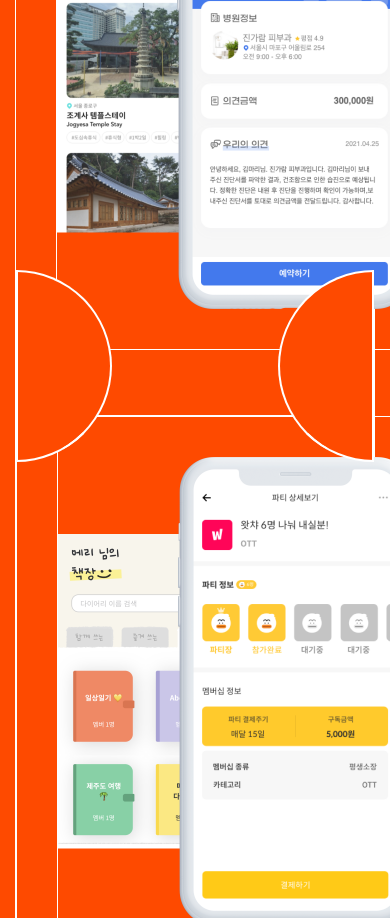
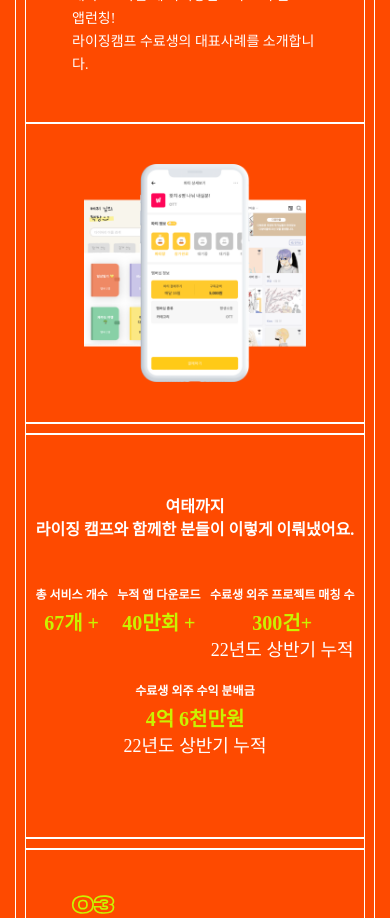
Before and after one commit to mingzooo/RC-landingPage, a React (Create React App) app: page / in a window 390 px wide. Shown: the part 3000-3918 px from the top of the page. Built offline with nearby package versions, Linux system fonts and the light colour scheme; a web font is replaced by a local one.

Commit message:
feat:result 모바일 반응형

```diff
--- a/src/component/result.js
+++ b/src/component/result.js
@@ -31,18 +31,10 @@ const Result = () => {
           </div>
         </TitleWrap>
         <ContainerWrap>
-          <div
-            style={{
-              border: "1px solid white",
-              padding: "2.5rem 0",
-            }}
-          >
+          <div className="top-box">
             <div>
               {/* result1 */}
-              <div
-                id="grid"
-                style={{ position: "relative", padding: "0 2.5rem" }}
-              >
+              <div id="grid" className="inside-box">
                 <Circle style={{ borderRadius: "0 6rem 6rem 0" }} />
                 <div
                   style={{
@@ -75,46 +67,22 @@ const Result = () => {
                     padding: "2.5rem 0",
                   }}
                 >
-                  <img
-                    src={mockup_a}
-                    style={{ width: "29.7369rem", height: "29.25rem" }}
-                  />
+                  <img src={mockup_a} className="mock-up" />
                 </div>
                 <Circle style={{ borderRadius: "6rem 0 0 6rem", right: "0" }} />
               </div>
               <div id="grid">
                 <div
+                  id="grid-left"
                   style={{
                     height: "2.0456rem",
                     borderRight: "0.5px solid white",
                   }}
                 />
-                <div
-                  style={{
-                    height: "2.0456rem",
-                    borderLeft: "0.5px solid white",
-                  }}
-                />
+                <div id="grid-right" className="grid-right-top" />
               </div>
               {/* result2 */}
-              <div
-                id="grid"
-                style={{ border: "0.5px solid white", padding: "0 2.5rem" }}
-              >
-                <div
-                  style={{
-                    display: "flex",
-                    alignItems: "center",
-                    justifyContent: "center",
-                    border: "0.5px solid white",
-                    padding: "2.5rem 0",
-                  }}
-                >
-                  <img
-                    src={mockup_b}
-                    style={{ width: "29.7369rem", height: "29.25rem" }}
-                  />
-                </div>
+              <div id="grid" className="inside-box">
                 <div
                   style={{
                     border: "0.5px solid white",
@@ -136,42 +104,40 @@ const Result = () => {
                     라이징캠프 수료생의 대표사례를 소개합니다.
                   </div>
                 </div>
+                <div
+                  style={{
+                    display: "flex",
+                    alignItems: "center",
+                    justifyContent: "center",
+                    border: "0.5px solid white",
+                    padding: "2.5rem 0",
+                  }}
+                >
+                  <img src={mockup_b} className="mock-up" />
+                </div>
+              </div>
+              <div id="grid" className="inside-box">
+                <div
+                  id="grid-left"
+                  style={{ height: "2.0456rem", borderLeft: "1px solid white" }}
+                />
+                <div id="grid-right" className="grid-right-top" />
+              </div>
+              <div className="inside-box">
+                <MiddleContainer />
+              </div>
+              {/* result3 */}
+              <div id="grid" className="inside-box">
+                <div
+                  id="grid-left"
+                  style={{ height: "2.0456rem", borderLeft: "1px solid white" }}
+                />
+                <div id="grid-right" className="grid-right-top" />
               </div>
               <div
                 id="grid"
-                style={{ border: "0.5px solid white", padding: "0 2.5rem" }}
-              >
-                <div
-                  style={{ height: "2.0456rem", borderLeft: "1px solid white" }}
-                />
-                <div
-                  style={{
-                    height: "2.0456rem",
-                    borderRight: "1px solid white",
-                  }}
-                />
-              </div>
-              <div style={{ padding: "0 2.5313rem" }}>
-                <MiddleContainer />
-              </div>
-              {/* result3 */}
-              <div
-                id="grid"
-                style={{ border: "0.5px solid white", padding: "0 2.5rem" }}
-              >
-                <div
-                  style={{ height: "2.0456rem", borderLeft: "1px solid white" }}
-                />
-                <div
-                  style={{
-                    height: "2.0456rem",
-                    borderRight: "1px solid white",
-                  }}
-                />
-              </div>
-              <div
-                id="grid"
-                style={{ position: "relative", padding: "0 2.5313rem" }}
+                className="inside-box"
+                style={{ position: "relative" }}
               >
                 <Circle style={{ borderRadius: "0 6rem 6rem 0" }} />
                 <div
@@ -207,40 +173,19 @@ const Result = () => {
                     padding: "2.5rem 0",
                   }}
                 >
-                  <img
-                    src={mockup_c}
-                    style={{ width: "29.7369rem", height: "29.25rem" }}
-                  />
+                  <img src={mockup_c} className="mock-up" />
                 </div>
                 <Circle style={{ borderRadius: "6rem 0 0 6rem", right: "0" }} />
               </div>
               <div id="grid">
                 <div
+                  id="grid-left"
                   style={{ height: "2.0456rem", border: "0.5px solid white" }}
                 />
-                <div
-                  style={{ height: "2.0456rem", border: "0.5px solid white" }}
-                />
+                <div id="grid-right" className="grid-right-top" />
               </div>
               {/* result4 */}
-              <div
-                id="grid"
-                style={{ border: "0.5px solid white", padding: "0 2.5rem" }}
-              >
-                <div
-                  style={{
-                    display: "flex",
-                    alignItems: "center",
-                    justifyContent: "center",
-                    border: "0.5px solid white",
-                    padding: "2.5rem 0",
-                  }}
-                >
-                  <img
-                    src={mockup_d}
-                    style={{ width: "29.7369rem", height: "29.25rem" }}
-                  />
-                </div>
+              <div id="grid" className="inside-box">
                 <div
                   style={{
                     border: "0.5px solid white",
@@ -263,55 +208,59 @@ const Result = () => {
                     말고 함께 성장해요.
                   </div>
                 </div>
+                <div
+                  style={{
+                    display: "flex",
+                    alignItems: "center",
+                    justifyContent: "center",
+                    border: "0.5px solid white",
+                    padding: "2.5rem 0",
+                  }}
+                >
+                  <img src={mockup_d} className="mock-up" />
+                </div>
               </div>
               <div
                 id="grid"
-                style={{ border: "0.5px solid white", padding: "0 2.5rem" }}
+                className="inside-box"
+                style={{ border: "0.5px solid white" }}
               >
                 <div
+                  id="grid-left"
                   style={{
                     height: "2.0456rem",
                     borderRight: "0.5px solid white",
                     borderLeft: "1px solid white",
                   }}
                 />
-                <div
-                  style={{
-                    height: "2.0456rem",
-                    borderLeft: "0.5px solid white",
-                    borderRight: "1px solid white",
-                  }}
-                />
+                <div id="grid-right" className="grid-right" />
               </div>
               <div
                 id="grid"
-                style={{ border: "0.5px solid white", padding: "0 2.5rem" }}
+                className="inside-box"
+                style={{ border: "0.5px solid white" }}
               >
                 <Left2 />
                 <Right2 />
               </div>
-              <div
-                id="grid"
-                style={{ border: "0.5px solid white", padding: "0 2.5rem" }}
-              >
+              <div id="grid" className="inside-box">
                 <div
+                  id="grid-left"
                   style={{
                     height: "2.0456rem",
                     borderRight: "0.5px solid white",
                     borderLeft: "1.5px solid white",
                   }}
                 />
-                <div
-                  style={{
-                    height: "2.0456rem",
-                    borderLeft: "0.5px solid white",
-                    borderRight: "1px solid white",
-                  }}
-                />
+                <div id="grid-right" className="grid-right" />
               </div>
-              <div id="grid" style={{ padding: "0 2.5313rem" }}>
+              <div
+                id="grid"
+                className="inside-box"
+                style={{ borderTop: "0.5px solid white" }}
+              >
+                <Left3 />
                 <Right3 />
-                <Left3 />
               </div>
             </div>
           </div>
@@ -359,40 +308,14 @@ const MiddleContainer = () => {
 
 const Left2 = () => {
   return (
-    <div
-      style={{
-        borderRight: "0.5px solid white",
-        borderLeft: "0.5px solid white",
-        padding: "2.875rem",
-        display: "flex",
-        flexDirection: "column",
-        justifyContent: "center",
-      }}
-    >
-      <div
-        style={{
-          fontSize: "1.75rem",
-          lineHeight: "2.5rem",
-          textAlign: "center",
-          color: "#CAF200",
-          marginBottom: "0.9375rem",
-        }}
-        className="notoBold"
-      >
+    <LeftContainer>
+      <div className="notoBold title">
         라이징 캠프와
         <br />
         함께 성장하는 환경
       </div>
       <ClubWrap>
-        <div
-          style={{
-            display: "flex",
-            flexDirection: "column",
-            textAlign: "center",
-            alignItems: "center",
-            width: "8.125rem",
-          }}
-        >
+        <div className="club-wrap">
           <div className="notoMedium club-box">딴딴클럽</div>
           <div className="notoRegular">
             루틴을 만들고
@@ -402,15 +325,7 @@ const Left2 = () => {
             챌린지
           </div>
         </div>
-        <div
-          style={{
-            display: "flex",
-            flexDirection: "column",
-            textAlign: "center",
-            alignItems: "center",
-            width: "9.625rem",
-          }}
-        >
+        <div className="club-wrap">
           <div className="notoMedium club-box">머신러닝</div>
           <div className="notoRegular">
             다양한 액티비티와
@@ -420,15 +335,7 @@ const Left2 = () => {
             커뮤니티
           </div>
         </div>
-        <div
-          style={{
-            display: "flex",
-            flexDirection: "column",
-            textAlign: "center",
-            alignItems: "center",
-            width: "9.625rem",
-          }}
-        >
+        <div className="club-wrap">
           <div className="notoMedium club-box">반딧불이 원정대</div>
           <div className="notoRegular">
             1일 1커밋으로 <br />
@@ -436,15 +343,7 @@ const Left2 = () => {
             채워나가는 챌린지
           </div>
         </div>
-        <div
-          style={{
-            display: "flex",
-            flexDirection: "column",
-            textAlign: "center",
-            alignItems: "center",
-            width: "10rem",
-          }}
-        >
+        <div className="club-wrap">
           <div className="notoMedium club-box">위클리 스크럼</div>
           <div className="notoRegular">
             같이 수강하는 팀원들과 <br />
@@ -452,15 +351,7 @@ const Left2 = () => {
             공유하는 회의
           </div>
         </div>
-        <div
-          style={{
-            display: "flex",
-            flexDirection: "column",
-            textAlign: "center",
-            alignItems: "center",
-            width: "10rem",
-          }}
-        >
+        <div className="club-wrap">
           <div className="notoMedium club-box">알고리즘 캠프</div>
           <div className="notoRegular">
             코딩테스트를 위한
@@ -469,24 +360,15 @@ const Left2 = () => {
           </div>
         </div>
       </ClubWrap>
-    </div>
+    </LeftContainer>
   );
 };
 
 const Right2 = () => {
   return (
-    <div
-      style={{
-        display: "flex",
-        alignItems: "center",
-        padding: "2.875rem 0",
-        justifyContent: "center",
-        borderRight: "0.5px solid white",
-        borderLeft: "0.5px solid white",
-      }}
-    >
-      <img src={activity} style={{ width: "29.0625rem", height: "22.25rem" }} />
-    </div>
+    <RightContainer>
+      <img src={activity} />
+    </RightContainer>
   );
 };
 
@@ -529,17 +411,9 @@ const Left3 = () => {
 
 const Right3 = () => {
   return (
-    <div
-      style={{
-        display: "flex",
-        alignItems: "center",
-        justifyContent: "center",
-        border: "0.5px solid white",
-        padding: "2.5rem 0",
-      }}
-    >
-      <img src={cmc} style={{ width: "29.0625rem", height: "22.25rem" }} />
-    </div>
+    <RightContainer>
+      <img src={cmc} />
+    </RightContainer>
   );
 };
 
@@ -615,6 +489,50 @@ const TitleWrap = styled.div`
 const ContainerWrap = styled.div`
   width: 100%;
   margin-bottom: 12.5rem;
+
+  @media (max-width: 75rem) {
+    #grid-left {
+      display: none;
+    }
+    #grid-right {
+      border: 0.5px solid white;
+    }
+  }
+
+  .grid-right-top {
+    height: 2.0456rem;
+    border-left: 0.5px solid white;
+    @media (max-width: 75rem) {
+      height: 0.5625rem;
+    }
+  }
+
+  .grid-right {
+    height: 2.0456rem;
+    border-left: 0.5px solid white;
+    border-right: 1px solid white;
+    @media (max-width: 75rem) {
+      height: 0.5625rem;
+      border-left: 0.1px solid white;
+      border-right: 0.1px solid white;
+    }
+  }
+
+  .top-box {
+    border: 1px solid white;
+    padding: 2.5rem 0;
+    @media (max-width: 75rem) {
+      padding: 0.625rem 0;
+    }
+  }
+  .inside-box {
+    position: relative;
+    padding: 0 2.5rem;
+    @media (max-width: 75rem) {
+      padding: 0 0.5625rem;
+    }
+  }
+
   .number {
     width: fit-content;
     font-family: "Hanson";
@@ -624,17 +542,39 @@ const ContainerWrap = styled.div`
     line-height: 6rem;
     -webkit-text-stroke: 0.1062rem #caf200;
     color: transparent;
+    @media (max-width: 75rem) {
+      font-size: 1.5rem;
+      line-height: 1.5rem;
+    }
   }
   .title {
     font-size: 3rem;
     line-height: 3.8125rem;
     color: #caf200;
+    @media (max-width: 75rem) {
+      font-size: 1.25rem;
+      line-height: 1.5625rem;
+    }
   }
   .detail {
     font-size: 1.25rem;
     line-height: 2rem;
     color: #ffffff;
     margin-top: 1.1875rem;
+    @media (max-width: 75rem) {
+      font-size: 0.875rem;
+      line-height: 1.4375rem;
+      margin-top: 1.5625rem;
+    }
+  }
+
+  .mock-up {
+    width: 29.7369rem;
+    height: 29.25rem;
+    @media (max-width: 75rem) {
+      width: 13.8975rem;
+      height: 13.67rem;
+    }
   }
 `;
 
@@ -647,20 +587,88 @@ const MiddleContainerWrap = styled.div`
   text-align: center;
   border: 0.5px solid white;
   align-items: center;
+  @media (max-width: 75rem) {
+    font-size: 1rem;
+    line-height: 1.4375rem;
+  }
+  .top-text {
+    margin-top: 3.75rem;
+    @media (max-width: 75rem) {
+      width: 12.5rem;
+    }
+  }
   .featureWrap {
     display: flex;
     flex-direction: column;
     margin: 0 1.25rem;
+    @media (max-width: 75rem) {
+      font-size: 0.75rem;
+      margin: 0.5625rem 0;
+    }
   }
   .bottomContainerWrap {
     display: flex;
     flex-direction: row;
     margin: 2.125rem 0 4.375rem 0;
+    @media (max-width: 75rem) {
+      flex-wrap: wrap;
+      justify-content: space-evenly;
+    }
+  }
+  .accumulate {
+    font-size: 1.125rem;
+    @media (max-width: 75rem) {
+      font-size: 0.75rem;
+    }
   }
   .green-text {
     font-size: 3rem;
     line-height: 4.8125rem;
     color: #caf200;
+    @media (max-width: 75rem) {
+      font-size: 1.25rem;
+      line-height: 2rem;
+    }
+  }
+`;
+
+const LeftContainer = styled.div`
+  border-right: 0.5px solid white;
+  border-left: 0.5px solid white;
+  padding: 2.875rem;
+  display: flex;
+  flex-direction: column;
+  justify-content: center;
+  @media (max-width: 75rem) {
+    padding: 0.5625rem;
+  }
+  .title {
+    font-size: 1.75rem;
+    line-height: 2.5rem;
+    text-align: center;
+    color: #caf200;
+    margin-bottom: 0.9375rem;
+    @media (max-width: 75rem) {
+      margin-bottom: 0.625rem;
+      font-size: 0.875rem;
+      line-height: 1.25rem;
+    }
+  }
+`;
+
+const RightContainer = styled.div`
+  display: flex;
+  align-items: center;
+  padding: 2.875rem 0;
+  justify-content: center;
+  border: 0.5px solid white;
+  img {
+    width: 29.0625rem;
+    height: 22.25rem;
+    @media (max-width: 75rem) {
+      width: 16.625rem;
+      height: 12.6875rem;
+    }
   }
 `;
 
@@ -671,6 +679,21 @@ const ClubWrap = styled.div`
   color: #ffffff;
   font-size: 1rem;
   justify-content: space-evenly;
+  @media (max-width: 75rem) {
+    font-size: 0.875rem;
+  }
+
+  .club-wrap {
+    display: flex;
+    flex-direction: column;
+    text-align: center;
+    align-items: center;
+    width: 8.125rem;
+    @media (max-width: 75rem) {
+      width: 8.6875rem;
+    }
+  }
+
   .club-box {
     height: 1.6875rem;
     background: #ffffff;
@@ -680,6 +703,12 @@ const ClubWrap = styled.div`
     color: #fe4a00;
     padding: 0.1875rem 0.375rem;
     margin: 1.5rem 0 0.4375rem 0;
+    @media (max-width: 75rem) {
+      font-size: 0.875rem;
+      line-height: 1.375rem;
+      height: 1.5625rem;
+      padding: 0.0625rem 0.5rem;
+    }
   }
 `;
 
@@ -691,6 +720,12 @@ const Circle = styled.div`
   border: 0.125rem solid #ffffff;
   box-sizing: border-box;
   bottom: -7rem;
+  z-index: 999;
+  @media (max-width: 75rem) {
+    width: 1.625rem;
+    height: 3.25rem;
+    bottom: -2rem;
+  }
 `;
 
 export default Result;
--- a/src/component/reviews.js
+++ b/src/component/reviews.js
@@ -44,7 +44,7 @@ const Reviews = () => {
           img_a={line_a}
           img_b={line_b}
           img_c={line_c}
-          title="수료 후에 외주로 실력쌓다보니 취업도 자연스럽게 했어요 :)"
+          title={"수료 후에 외주로 실력쌓다보니 취업도 자연스럽게 했어요 :)"}
           detail={`처음엔 저도 거의 개발지식이 굉장히 부족했었어요. \“\아 나도 어디가서 배워봐야겠다.\”\ 라는 생각에 라이징 캠프를 찾게 됐어요. 2달에 80만원이라는게 조금 부담스러웠지만, 나중에 라이징 캠프에서 외주연계를 해줘서 좋았어요. :) 개발지식도 쌓으면서 외주를 통한 실무경험까지 해보고 싶으신 분들에게 추천해요!`}
           who="- 라이징 캠프 서버 수료생 웨인"
         />
--- a/src/component/risingTest.js
+++ b/src/component/risingTest.js
@@ -20,7 +20,7 @@ const RisingTest = () => {
         </Title>
         <TestWrap>
           <div className="notoBold red-text">
-            라이징<br/> 테스트란?
+            라이징<br/>테스트란?
           </div>
           <div className="notoRegular black-text">
             라이징테스트는 쏘카, 배민 등 실제 서비스를&nbsp;
```
Also changed, not shown: src/component/style.css (line endings or trailing spaces).
